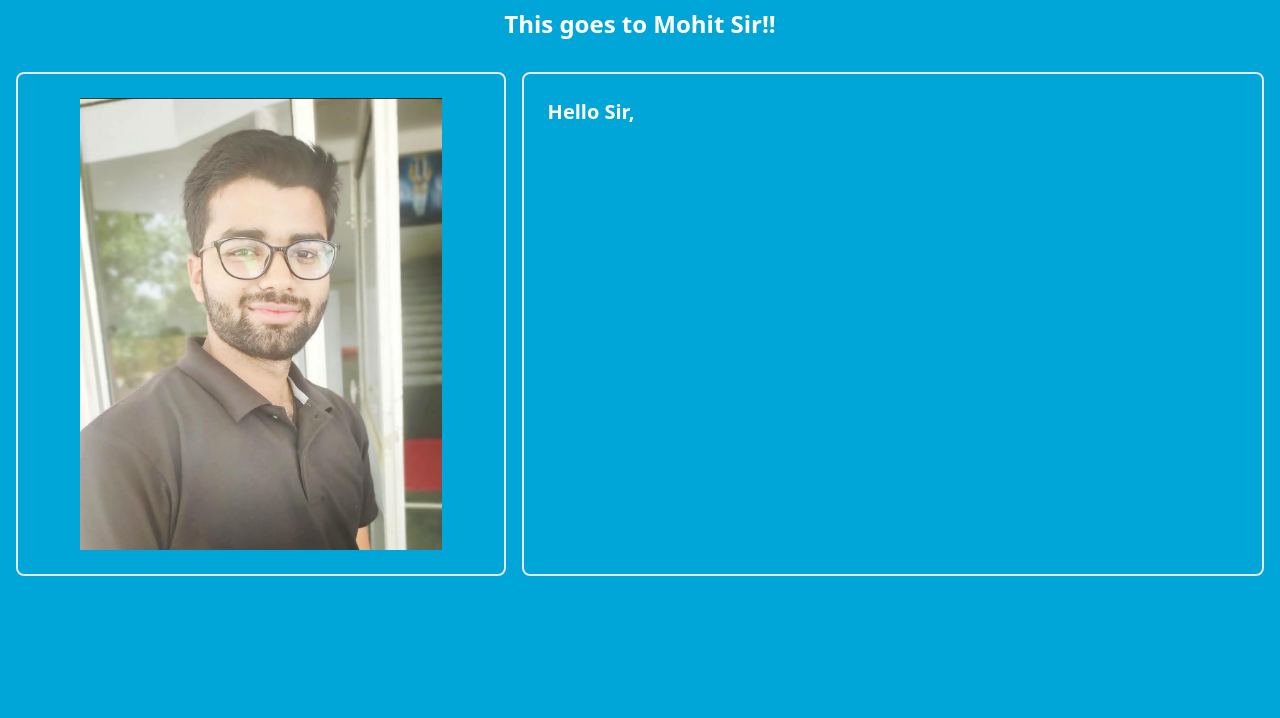
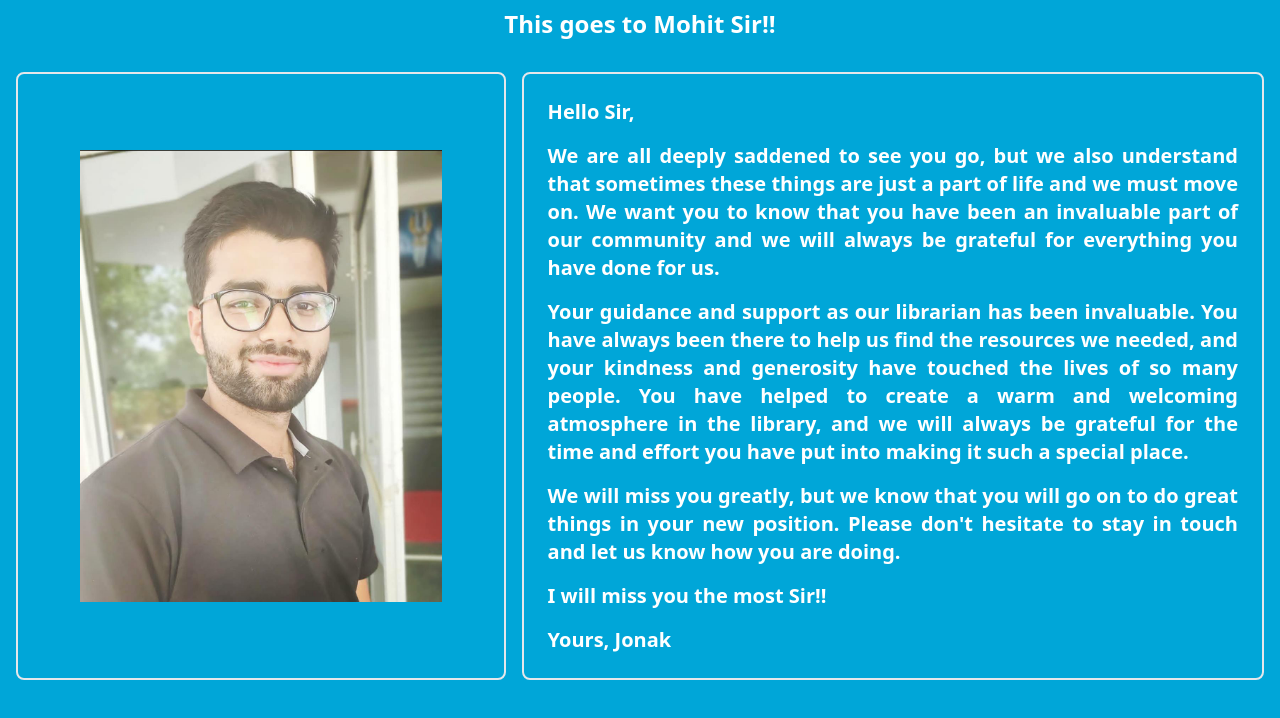
Before and after one commit to Jonak-Adipta-Kalita/JAK-Mohit-Sir-Goodbye-Prog, a React (Vite) app: page / in a window 1280 px wide. Shown: the top 718 px of the page. Built offline with nearby package versions, Linux system fonts and the light colour scheme.

Commit message:
i hope mohit sir wont miss us...

```diff
--- a/src/App.jsx
+++ b/src/App.jsx
@@ -14,9 +14,30 @@ const App = () => {
             alt="Mohir_Sir"
           />
         </div>
-        <div className="col-span-3 border-[2px] rounded-lg p-6 text-color font-semibold text-xl">
+        <div className="col-span-3 border-[2px] rounded-lg p-6 text-color font-semibold text-xl space-y-4 text-justify">
           <p className="">Hello Sir,</p>
-          <p className=""></p>
+          <p className="">
+            We are all deeply saddened to see you go, but we also understand
+            that sometimes these things are just a part of life and we must move
+            on. We want you to know that you have been an invaluable part of our
+            community and we will always be grateful for everything you have
+            done for us.
+          </p>
+          <p className="">
+            Your guidance and support as our librarian has been invaluable. You
+            have always been there to help us find the resources we needed, and
+            your kindness and generosity have touched the lives of so many
+            people. You have helped to create a warm and welcoming atmosphere in
+            the library, and we will always be grateful for the time and effort
+            you have put into making it such a special place.
+          </p>
+          <p className="">
+            We will miss you greatly, but we know that you will go on to do
+            great things in your new position. Please don't hesitate to stay in
+            touch and let us know how you are doing.
+          </p>
+          <p className="">I will miss you the most Sir!!</p>
+          <p className="">Yours, Jonak</p>
         </div>
       </div>
     </div>
```
